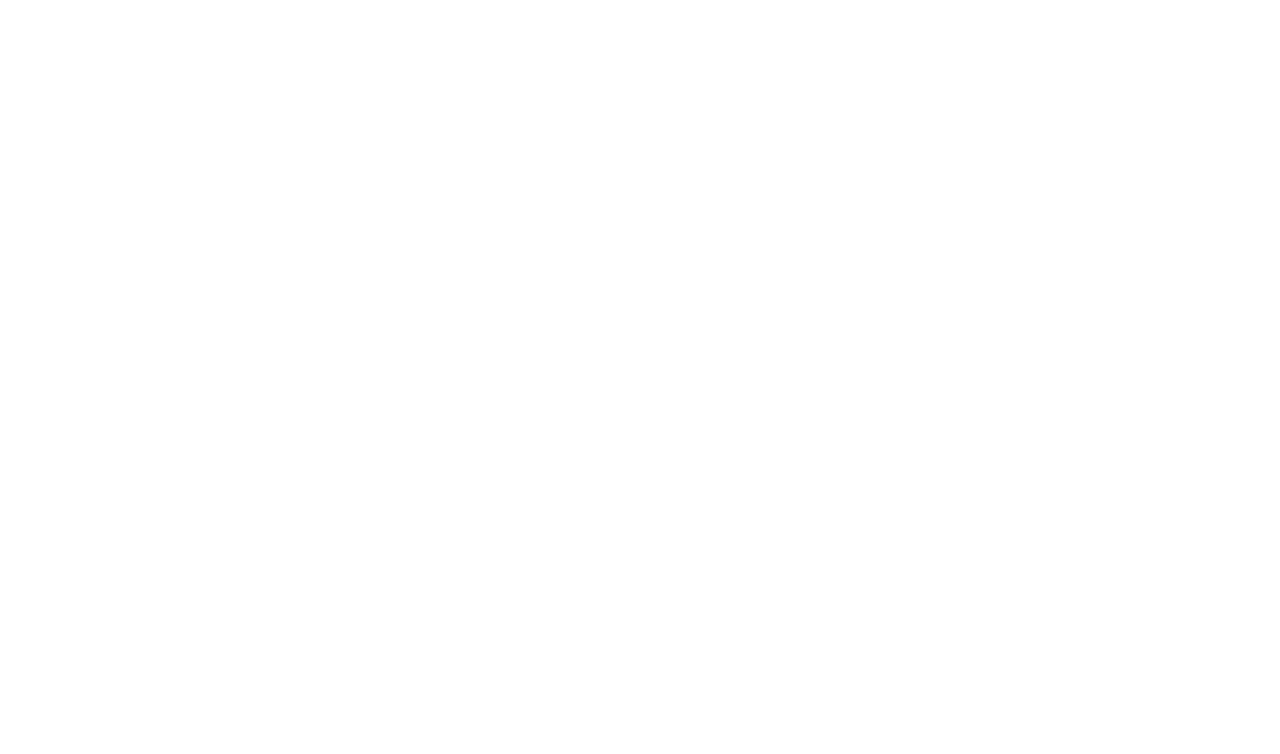
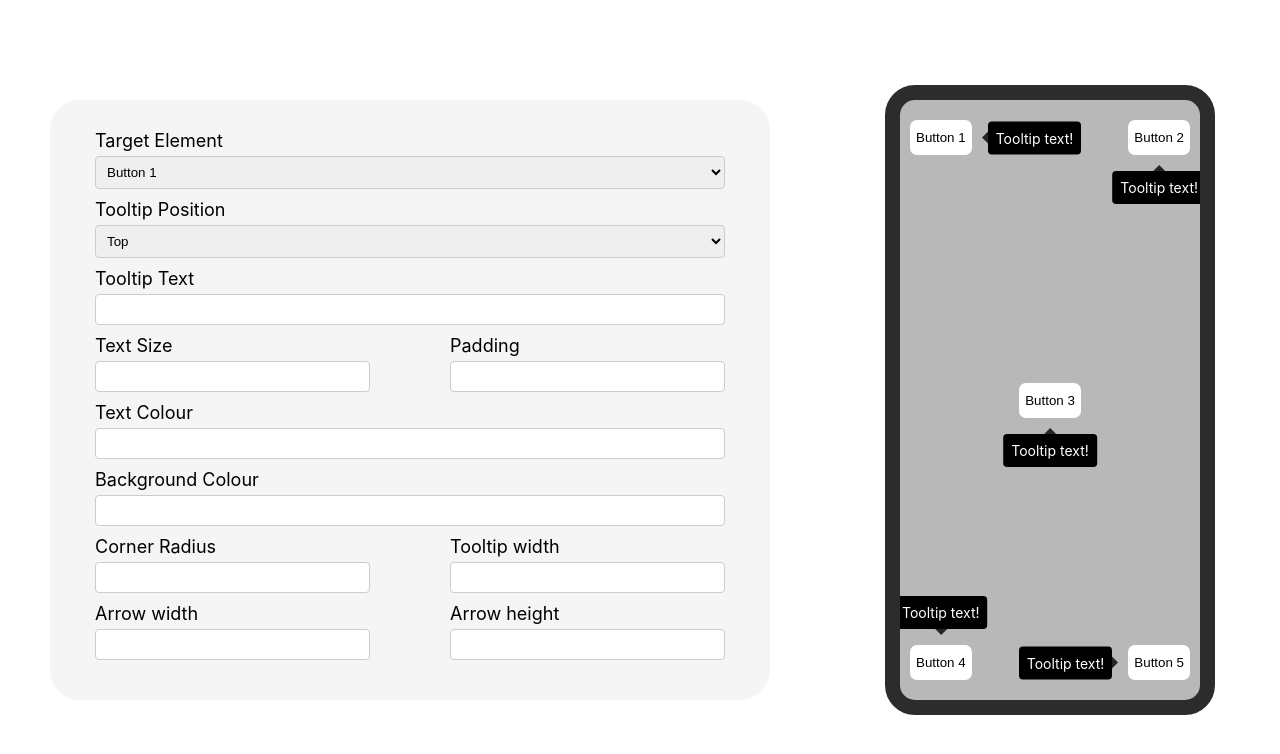
Before and after one commit to nileshkumar4/Plotline, a React (Create React App) app: page / in a window 1280 px wide. Shown: the top 754 px of the page. Built offline with nearby package versions, Linux system fonts and the light colour scheme.

Commit message:
feat: create Input Box

```diff
--- /dev/null
+++ b/src/App.css
@@ -0,0 +1,23 @@
+.App {
+  display: flex;
+  height: 100vh;
+  width: 100%;
+  background-color: #ffffff;
+}
+
+.input-box-container {
+  flex: 2;
+  display: flex;
+  flex-direction: column;
+  padding: 50px;
+  background-color: #ffffff;
+}
+
+.phone-simulator-container {
+  flex: 1;
+  display: flex;
+  justify-content: center;
+  align-items: center;
+  padding: 50px;
+  background-color: #ffffff;
+}
--- a/src/App.js
+++ b/src/App.js
@@ -1,5 +1,18 @@
+import InputBox from "./components/InputBox/InputBox";
+import PhoneSimulator from "./components/PhoneSimulator/PhoneSimulator";
+import "./App.css";
+
 function App() {
-  return <div className="App"></div>;
+  return (
+    <div className="App">
+      <div className="input-box-container">
+        <InputBox />
+      </div>
+      <div className="phone-simulator-container">
+        <PhoneSimulator />
+      </div>
+    </div>
+  );
 }
 
 export default App;
--- /dev/null
+++ b/src/components/InputBox/InputBox.css
@@ -0,0 +1,54 @@
+.input-container {
+  display: flex;
+  justify-content: center;
+  align-items: center;
+  height: 100vh;
+  background-color: #ffffff;
+}
+
+.input-box {
+  width: 100%;
+  height: 600px;
+  padding: 0 45px;
+  border-radius: 30px;
+  display: flex;
+  flex-direction: column;
+  justify-content: center;
+  background-color: #f5f5f5;
+}
+
+.input-column {
+  display: flex;
+  flex-direction: column;
+  margin-bottom: 10px;
+  width: 100%;
+}
+
+.input-row {
+  display: flex;
+  flex-direction: row;
+  justify-content: space-between;
+}
+
+.input-row .input-column:first-child {
+  margin-right: 5rem;
+}
+
+.input-column label {
+  margin-bottom: 5px;
+  font-size: large;
+}
+
+.input-column input {
+  padding: 7px;
+  border: 1px solid #ccc;
+  border-radius: 4px;
+  flex: 1;
+}
+
+.input-column select {
+  padding: 7px;
+  border: 1px solid #ccc;
+  border-radius: 4px;
+  flex: 1;
+}
--- /dev/null
+++ b/src/components/InputBox/InputBox.jsx
@@ -0,0 +1,74 @@
+import React from "react";
+import "./InputBox.css";
+
+const InputBox = () => {
+  return (
+    <div className="input-container">
+      <div className="input-box">
+        <div className="input-column">
+          <label htmlFor="target">Target Element</label>
+          <select id="target">
+            <option value="Button 1">Button 1</option>
+            <option value="Button 2">Button 2</option>
+            <option value="Button 3">Button 3</option>
+            <option value="Button 4">Button 4</option>
+            <option value="Button 5">Button 5</option>
+          </select>
+        </div>
+        <div className="input-column">
+          <label htmlFor="position">Tooltip Position</label>
+          <select id="position">
+            <option value="top">Top</option>
+            <option value="right">Right</option>
+            <option value="bottom">Bottom</option>
+            <option value="left">Left</option>
+          </select>
+        </div>
+        <div className="input-column">
+          <label htmlFor="text">Tooltip Text</label>
+          <input type="text" id="text" />
+        </div>
+        <div className="input-row">
+          <div className="input-column">
+            <label htmlFor="text-size">Text Size</label>
+            <input type="text" id="text-size" />
+          </div>
+          <div className="input-column">
+            <label htmlFor="padding">Padding</label>
+            <input type="text" id="padding" />
+          </div>
+        </div>
+        <div className="input-column">
+          <label htmlFor="text-colour">Text Colour</label>
+          <input type="text" id="text-colour" />
+        </div>
+        <div className="input-column">
+          <label htmlFor="background-colour">Background Colour</label>
+          <input type="text" id="background-colour" />
+        </div>
+        <div className="input-row">
+          <div className="input-column">
+            <label htmlFor="corner-radius">Corner Radius</label>
+            <input type="text" id="corner-radius" />
+          </div>
+          <div className="input-column">
+            <label htmlFor="tooltip-width">Tooltip width</label>
+            <input type="text" id="tooltip-width" />
+          </div>
+        </div>
+        <div className="input-row">
+          <div className="input-column">
+            <label htmlFor="arrow-width">Arrow width</label>
+            <input type="text" id="arrow-width" />
+          </div>
+          <div className="input-column">
+            <label htmlFor="arrow-height">Arrow height</label>
+            <input type="text" id="arrow-height" />
+          </div>
+        </div>
+      </div>
+    </div>
+  );
+};
+
+export default InputBox;
--- a/src/components/PhoneSimulator/PhoneSimulator.css
+++ b/src/components/PhoneSimulator/PhoneSimulator.css
@@ -3,14 +3,14 @@
   justify-content: center;
   align-items: center;
   height: 100vh;
-  background-color: #f0f0f0;
+  background-color: #ffffff;
 }
 
 .phone {
   width: 300px;
   height: 600px;
-  background-color: #ffffff;
-  border: 15px solid black;
+  background-color: #b8b8b8;
+  border: 15px solid #2c2c2c;
   border-radius: 30px;
   display: flex;
   align-items: center;
@@ -30,9 +30,12 @@
 }
 
 button {
-  height: 30px;
+  height: 35px;
   margin: 10px;
   cursor: pointer;
+  background-color: #ffffff;
+  border-radius: 7px;
+  border: none;
 }
 
 .top-left {
```
